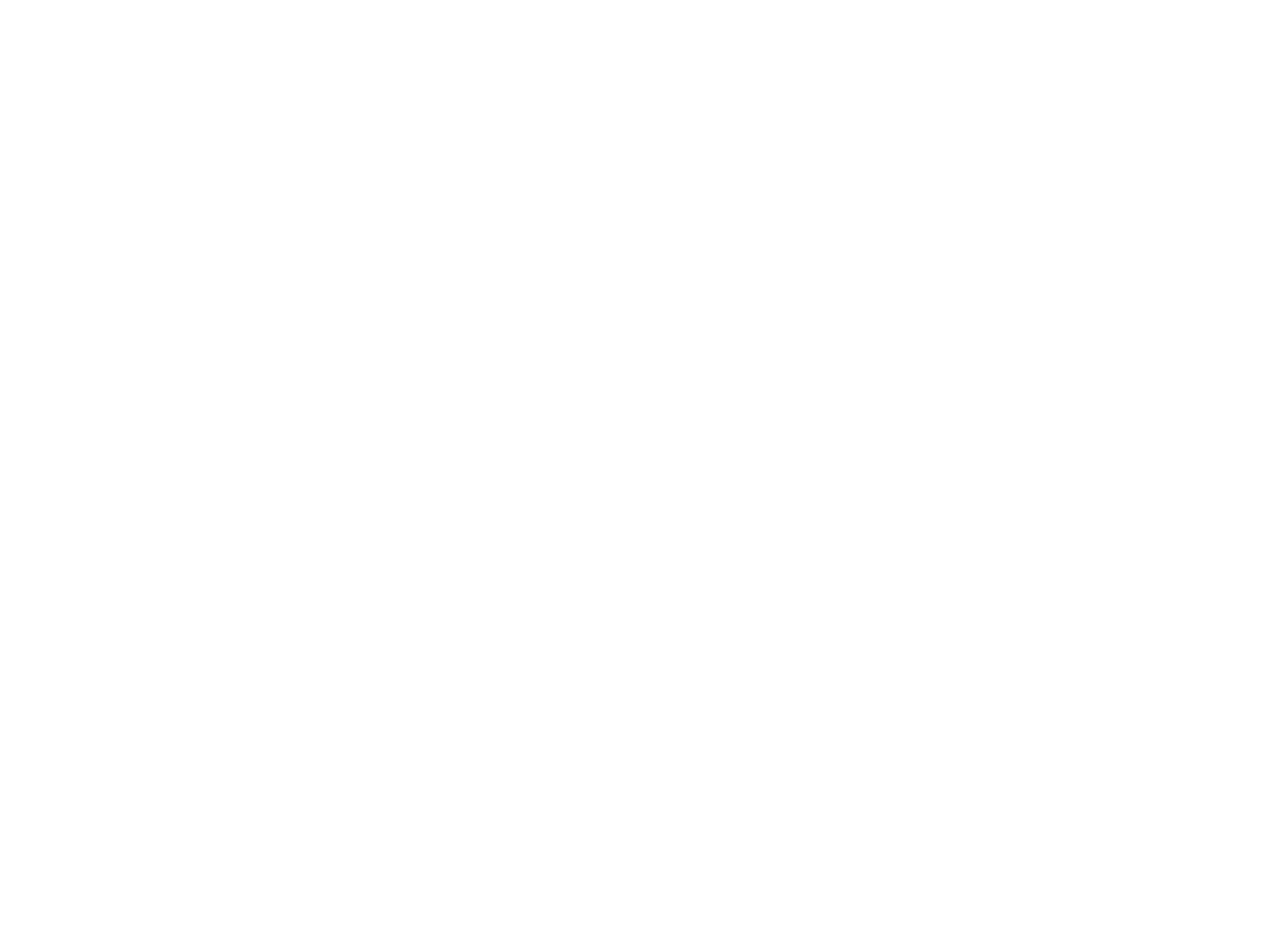
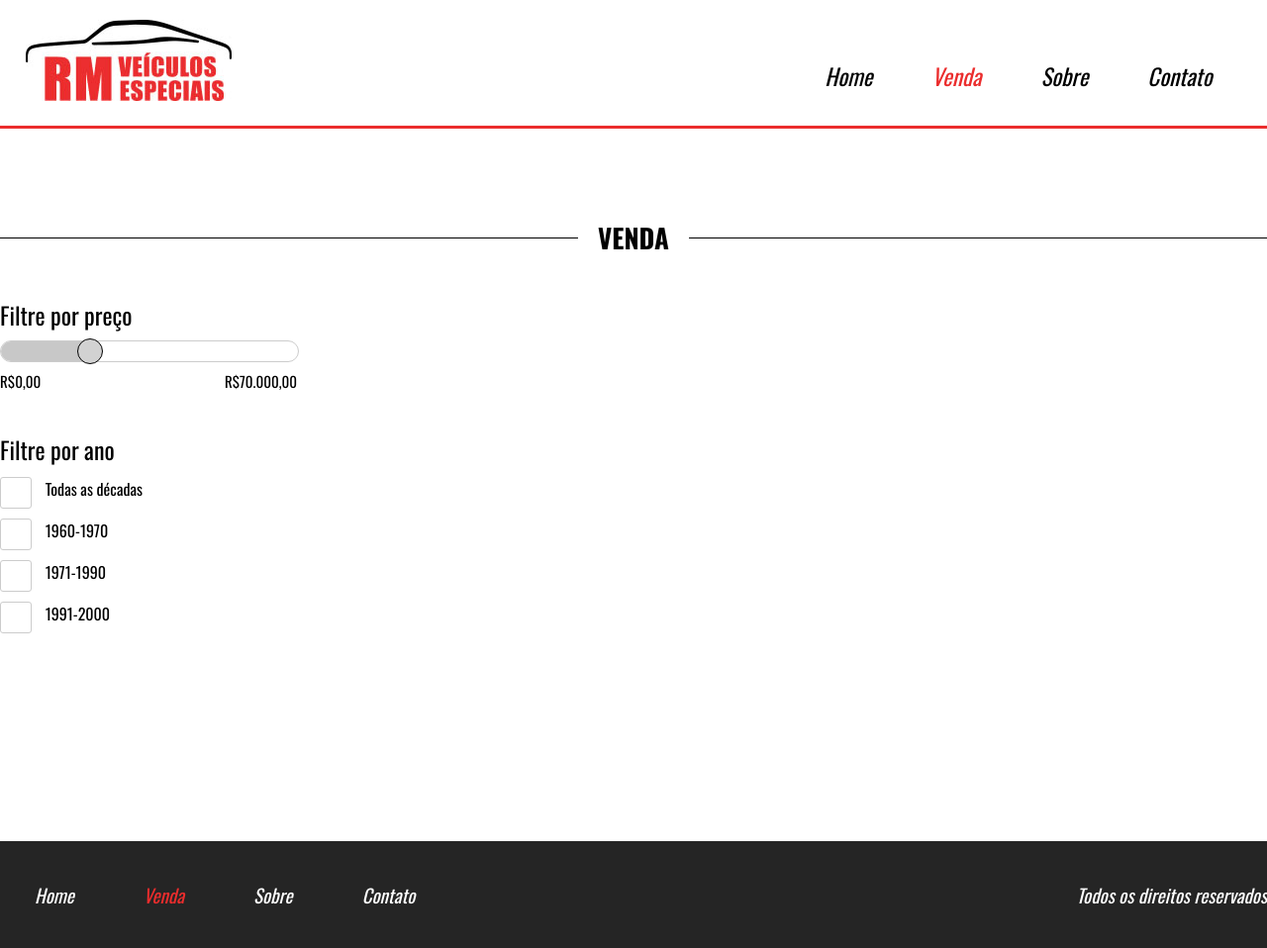
Before and after one commit to otaviopessanha/Projeto-5, a plain HTML site: page venda.html in a window 1280 px wide. Shown: the whole page at 99% size. Before the commit the page ends 800 px from the top, so only its background shows below. Drawn offline with nearby package versions, Linux system fonts and the light colour scheme; a web font is replaced by a local one.

Commit message:
Página Venda

```diff
--- a/css/style.css
+++ b/css/style.css
@@ -406,6 +406,117 @@ footer p{
 }
 /* /footer */
 
+/* sell */
+section.sell{
+    min-height: 90%;
+    padding: 90px 0;
+}
+
+.content-sell{
+    margin-top: 40px;
+}
+
+.side-bar{
+    float: left;
+    width: 30%;
+}
+
+.search1{
+    width: 300px;;
+}
+
+.search1 h2{
+    font-size: 24px;
+    color: black;
+    font-weight: normal;
+}
+
+.search1 .price-bar{
+    width: 100%;
+    height: 20px;
+    background: white;
+    margin-top: 8px;
+    border-radius: 20px;
+    border: 1px solid #ccc;
+    position: relative;
+    box-sizing: content-box;
+}
+
+.price-bar-fill{
+    position: absolute;
+    left: 0;
+    top: 0;
+    width: 30%;
+    height: 20px;
+    background: rgb(200, 200, 200);
+    border-radius: 20px;
+}
+
+.pointer-bar{
+    position: absolute;
+    left: 30%;
+    top: -3px;
+    transform: translateX(-50%);
+    width: 26px;
+    height: 26px;
+    border-radius: 50%;
+    background: rgb(210, 210, 210);
+    border: 1px solid black;
+    cursor: pointer;
+}
+
+.search-value{
+    margin-top: 8px;
+}
+
+.search-value p{
+    color: black;
+    font-size: 15px;
+}
+
+.search-value p:nth-of-type(1){
+    float: left;
+}
+
+.search-value p:nth-of-type(2){
+    float: right;
+}
+
+.search2{
+    margin-top: 40px;
+}
+
+.search2 h2{
+    font-size: 24px;
+    color: black;
+    font-weight: normal;
+}
+
+.form-sell-wraper{
+    margin-top: 10px;
+}
+
+.form-sell-wraper input{
+    display: none;
+}
+
+.form-sell-wraper label{
+    display: inline-block;
+    width: 32px;
+    height: 32px;
+    border: 1px solid #ccc;
+    border-radius: 3px;
+    vertical-align: top;
+    cursor: pointer;
+}
+
+.form-sell-wraper span{
+    display: inline-block;
+    padding: 0 10px;
+    vertical-align: top;
+}
+/* /sell */
+
 @media screen and (max-width: 768px){
     section.banner{
         background-size: cover;
--- a/venda.html
+++ b/venda.html
@@ -0,0 +1,116 @@
+<!DOCTYPE html>
+<html lang="pt-br">
+<head>
+    <meta charset="UTF-8">
+    <meta name="viewport" content="width=device-width, initial-scale=1.0,maximum-scale=1.0">
+
+    <link rel="preconnect" href="https://fonts.googleapis.com">
+    <link rel="preconnect" href="https://fonts.gstatic.com" crossorigin>
+    <link href="https://fonts.googleapis.com/css2?family=Kalnia+Glaze:wght@100..700&family=Montserrat:ital,wght@0,100..900;1,100..900&family=Open+Sans:ital,wght@0,300..800;1,300..800&family=Oswald:wght@200..700&display=swap" rel="stylesheet">
+
+    <link rel="stylesheet" href="css/style.css">
+    <title>Projeto 05</title>
+</head>
+<body>
+    <header style="border-bottom: 3px solid #eb2d2d;">
+        <div class="container">
+            <div class="logo">
+                <img src="images/logo.jpg">
+            </div><!--logo-->
+
+            <nav class="desktop">
+                <ul>
+                    <li><a href="index.html">Home</a></li>
+                    <li><a style="color: #eb2d2d" href="venda.html">Venda</a></li>
+                    <li><a href="">Sobre</a></li>
+                    <li><a href="">Contato</a></li>
+                </ul>
+            </nav><!--desktop-->
+
+            <nav class="mobile">
+                <ul>
+                    <li><a href="index.html">Home</a></li>
+                    <li><a style="color: #eb2d2d" href="venda.html">Venda</a></li>
+                    <li><a href="">Sobre</a></li>
+                    <li><a href="">Contato</a></li>
+                </ul>
+            </nav><!--mobile-->
+
+            <div class="clear"></div>
+        </div><!--container-->
+    </header>
+
+    <section class="sell">
+        <div class="line-title">
+            <div class="ln1"></div>
+            <h2>Venda</h2>
+        </div><!--line-title-->
+
+        <div class="content-sell">
+            <div class="container">
+                <div class="side-bar">
+                    <div class="search1">
+                        <h2>Filtre por preço</h2>
+                        <div class="price-bar">
+                            <div class="price-bar-fill"></div>
+                            <div class="pointer-bar"></div>
+                        </div><!--price-bar-->
+                        <div class="search-value">
+                            <p>R$0,00</p>
+                            <p>R$70.000,00</p>
+                            <div class="clear"></div>
+                        </div><!--search-value-->
+                    </div><!--search1-->
+
+                    <div class="search2">
+                        <h2>Filtre por ano</h2>
+                        <form>
+
+                            <div class="form-sell-wraper">
+                                <input type="checkbox" name="item1" id="item1">
+                                <label for="item1"></label>
+                                <span>Todas as décadas</span>
+                            </div><!--form-sell-wraper-->
+
+                            <div class="form-sell-wraper">
+                                <input type="checkbox" name="item2" id="item2">
+                                <label for="item2"></label>
+                                <span>1960-1970</span>
+                            </div><!--form-sell-wraper-->
+
+                            <div class="form-sell-wraper">
+                                <input type="checkbox" name="item3" id="item3">
+                                <label for="item3"></label>
+                                <span>1971-1990</span>
+                            </div><!--form-sell-wraper-->
+
+                            <div class="form-sell-wraper">
+                                <input type="checkbox" name="item4" id="item4">
+                                <label for="item4"></label>
+                                <span>1991-2000</span>
+                            </div><!--form-sell-wraper-->
+
+                        </form>
+                    </div><!--search2-->
+                </div><!--side-bar-->
+            </div><!--container-->
+        </div><!--content-sell-->
+    </section><!--sell-->
+
+    <footer>
+        <div class="container">
+            <nav>
+                <ul>
+                    <li><a href="index.html">Home</a></li>
+                    <li><a style="color: #eb2d2d" href="venda.html">Venda</a></li>
+                    <li><a href="">Sobre</a></li>
+                    <li><a href="">Contato</a></li>
+                </ul>
+            </nav>
+            <p>Todos os direitos reservados</p>
+
+            <div class="clear"></div>
+        </div><!--container-->
+    </footer>
+</body>
+</html>
```
